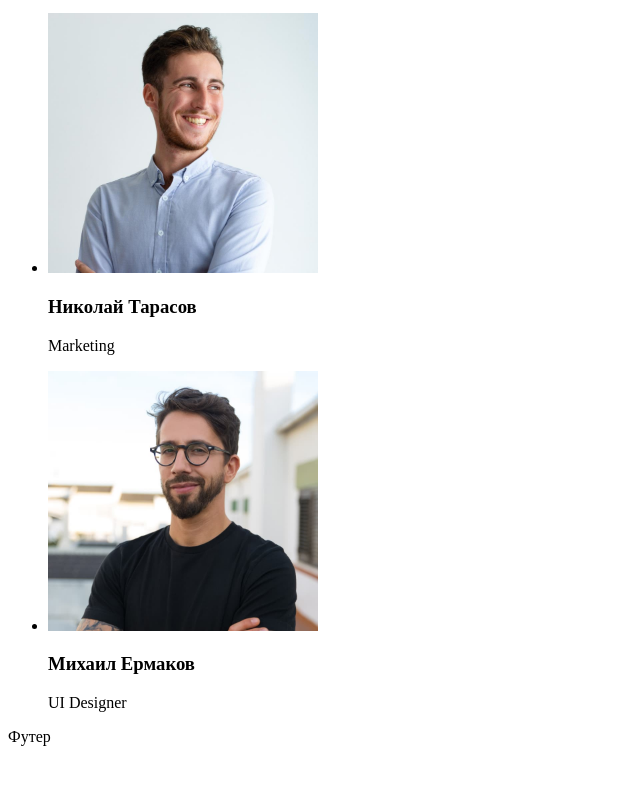
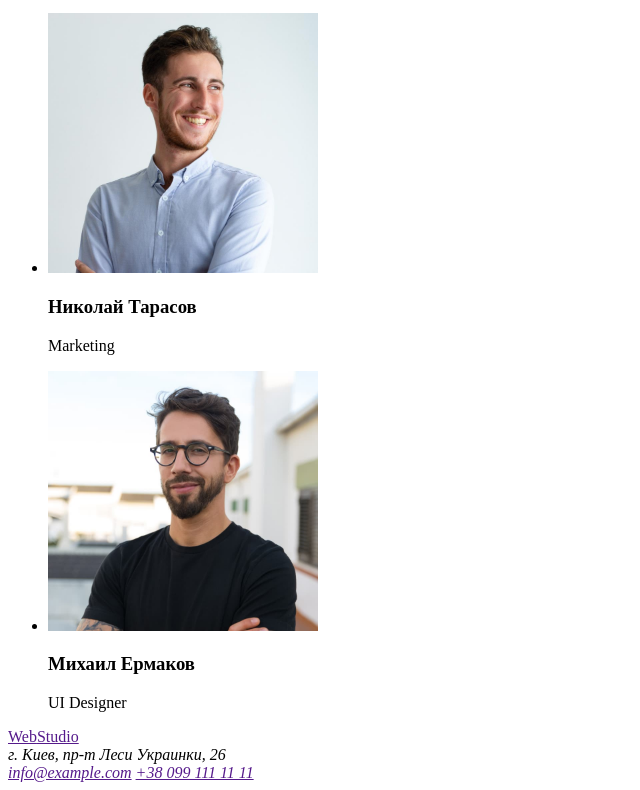
Before and after one commit to ian2024/goit-markup-hw-01, a plain HTML site: page index.html in a window 1280 px wide. Shown: the part 2350-3140 px from the top of the page, without its empty margins (0-640 px from the left). Before the commit the page ends 3104 px from the top, so only its background shows below. Drawn offline with Linux system fonts and the light colour scheme.

Commit message:
prettierrc updated1

```diff
--- a/index.html
+++ b/index.html
@@ -8,7 +8,7 @@
   <body>
     <header>
       <nav>
-        <a href=""><span>Web</span>Studio</a>
+        <a href=""><span>Web</span>Studio </a>
         <ul>
           <li><a href="">Студия</a></li>
           <li><a href="">Портфолио</a></li>
@@ -125,8 +125,13 @@
         </ul>
       </section>
     </main>
-
-    <!-- Футер -->
-    <footer>Футер</footer>
+    <footer>
+      <a href=""><span>Web</span>Studio </a>
+      <address>г. Киев, пр-т Леси Украинки, 26</address>
+      <address>
+        <a href="">info@example.com</a>
+        <a href="">+38 099 111 11 11</a>
+      </address>
+    </footer>
   </body>
 </html>
```
Also changed, not shown: .prettierrc.json (added), 1 other file.
